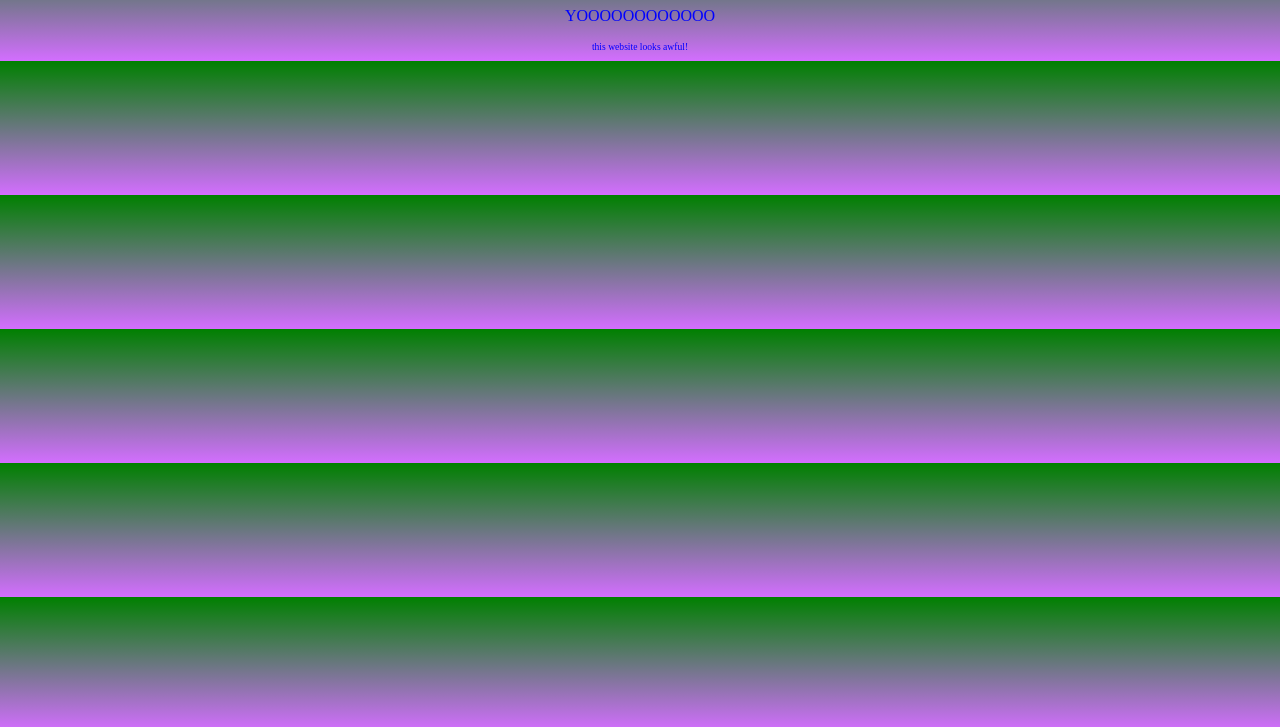
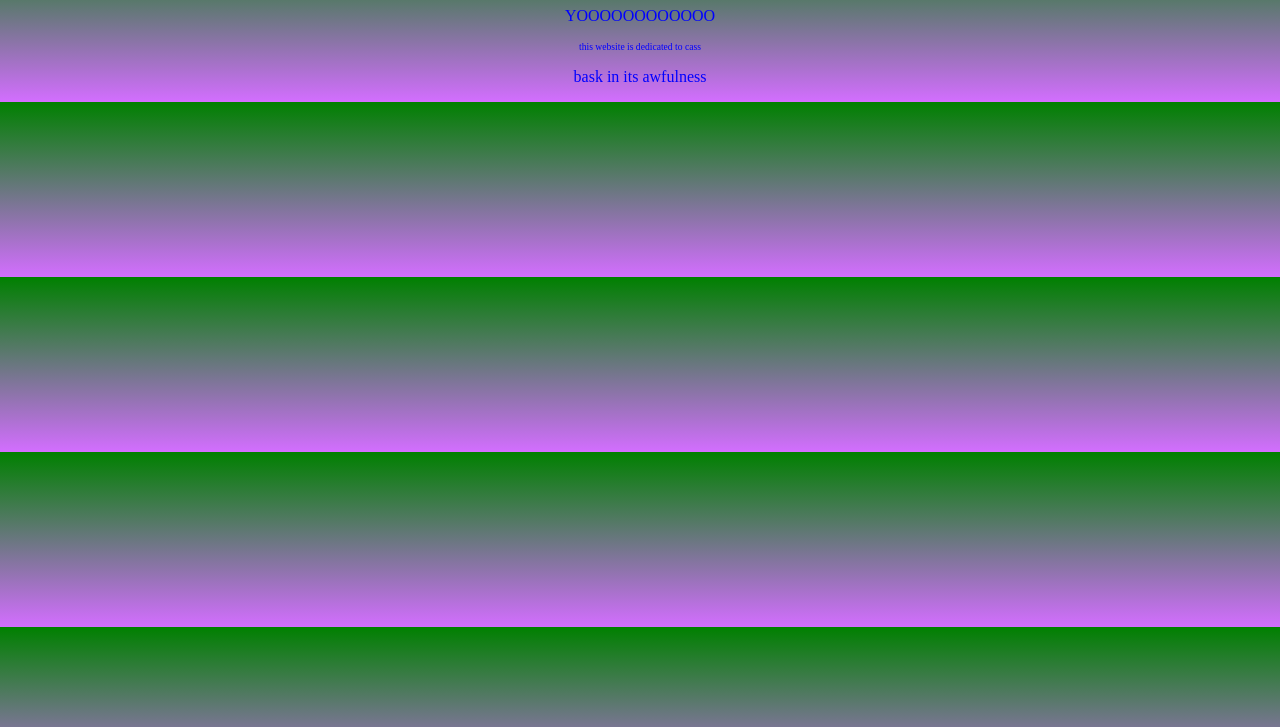
Before and after one commit to TheTrueBlueFrog/test, a plain HTML site: page index.html in a window 1280 px wide. Shown: the part 73-800 px from the top of the page. Drawn offline with Linux system fonts and the light colour scheme.

Commit message:
Update index.html

```diff
--- a/index.html
+++ b/index.html
@@ -28,6 +28,7 @@
 <body>
 <h1>epically dabs in spanish, inhales</h1>
 <p>YOOOOOOOOOOOO</p>
-<p class="true-tho">this website looks awful!</p>
+<p class="true-tho">this website is dedicated to cass</p>
+<p>bask in its awfulness</p>
 </body>
 </html>
```
